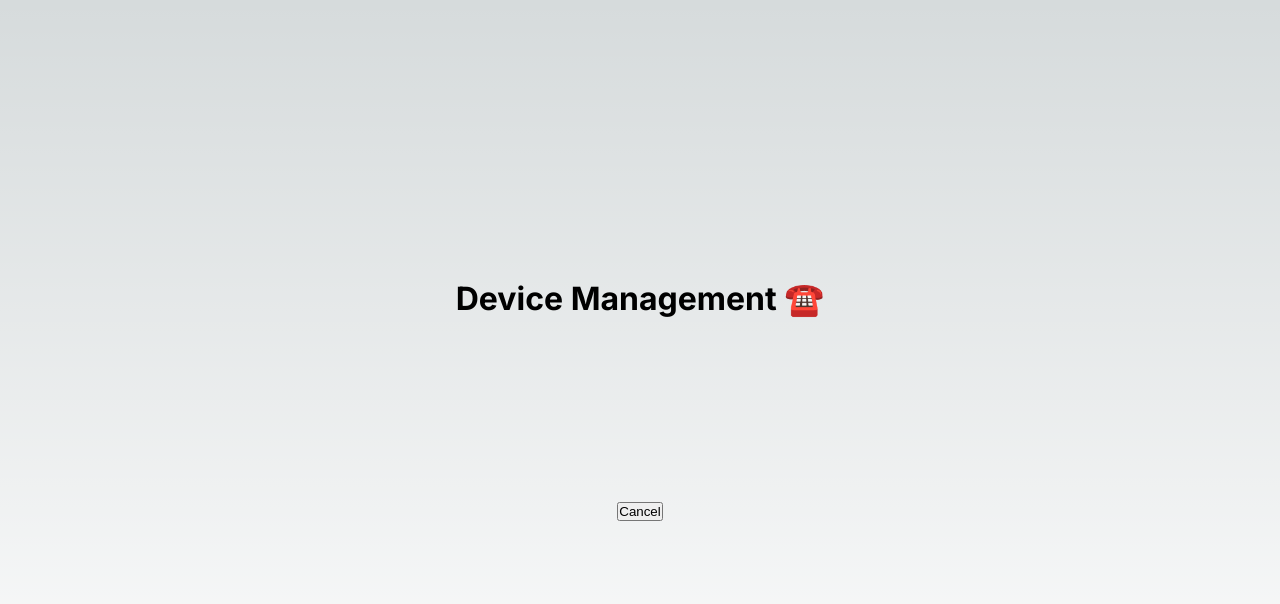
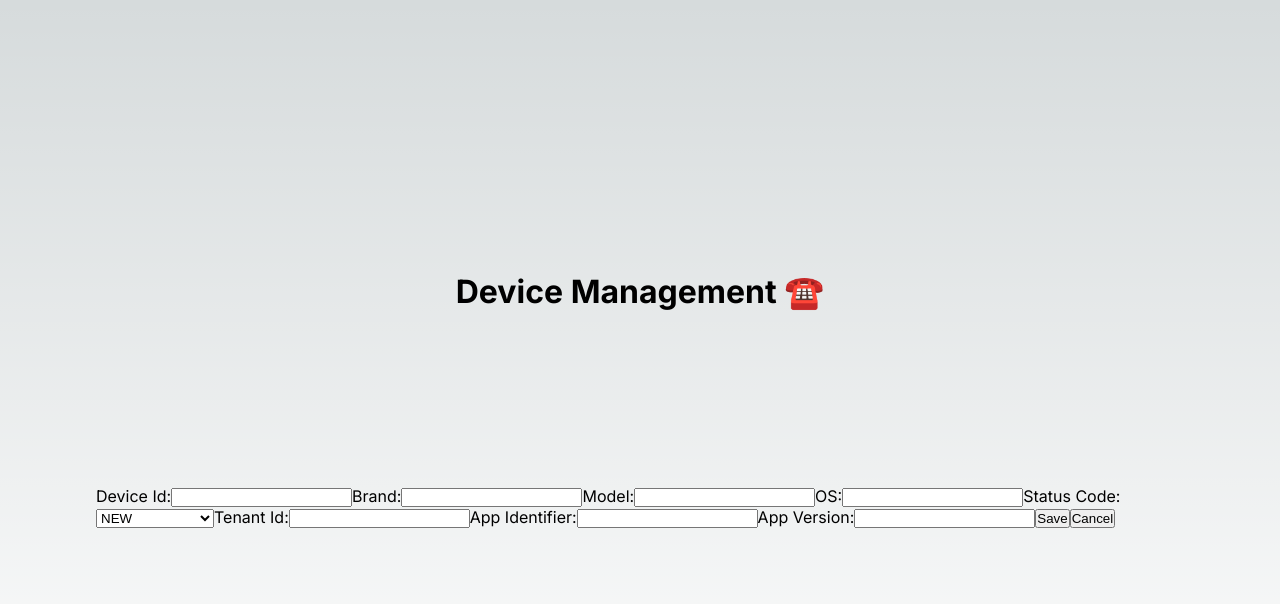
Before and after one commit to rossllewellyn/device-management, a Next.js app in the folder client/: page / in a window 1280 px wide. Both pictures are taken after typing "Sample" into the empty fields and a click on the button "Add Device". Shown: the top 604 px of the page. Built offline with nearby package versions, Linux system fonts and the light colour scheme.

Commit message:
add device form

```diff
--- a/client/src/app/add-device-form.tsx
+++ b/client/src/app/add-device-form.tsx
@@ -10,7 +10,7 @@ const AddDeviceForm = ({
 }) => {
   const [formData, setFormData] = useState({});
 
-  const handleFormChange = (e: ChangeEvent<HTMLInputElement>) => {
+  const handleFormChange = (e: ChangeEvent<HTMLInputElement | HTMLSelectElement>) => {
     setFormData({
       ...formData,
       [e.target.name]: e.target.value,
@@ -19,6 +19,53 @@ const AddDeviceForm = ({
 
   return (
     <form>
+      <label>
+        Device Id:
+        <input name="device_id" onChange={handleFormChange} />
+      </label>
+      <label>
+        Brand:
+        <input name="device_make" onChange={handleFormChange} />
+      </label>
+      <label>
+        Model:
+        <input name="device_model" onChange={handleFormChange} />
+      </label>
+      <label>
+        OS:
+        <input name="device_os_version" onChange={handleFormChange} />
+      </label>
+      <label>Status Code:</label>
+      <select name="device_status_code" onChange={handleFormChange}>
+        <option value="NEW">NEW</option>
+        <option value="USED">USED</option>
+        <option value="REFURBISHED">REFURBISHED</option>
+        <option value="BROKEN">BROKEN</option>
+      </select>
+      <label>
+        Tenant Id:
+        <input name="tenant_id" onChange={handleFormChange} />
+      </label>
+      <label>
+        App Identifier:
+        <input name="app_identifier" onChange={handleFormChange} />
+      </label>
+      <label>
+        App Version:
+        <input name="app_version" onChange={handleFormChange} />
+      </label>
+      <button
+        type="submit"
+        onClick={() => {
+          // these are batched together
+          setAppMode(AppMode.VIEWING);
+          addDevice({
+            ...formData,
+          });
+        }}
+      >
+        Save
+      </button>
       <button onClick={() => setAppMode(AppMode.VIEWING)}>Cancel</button>
     </form>
   );
```
